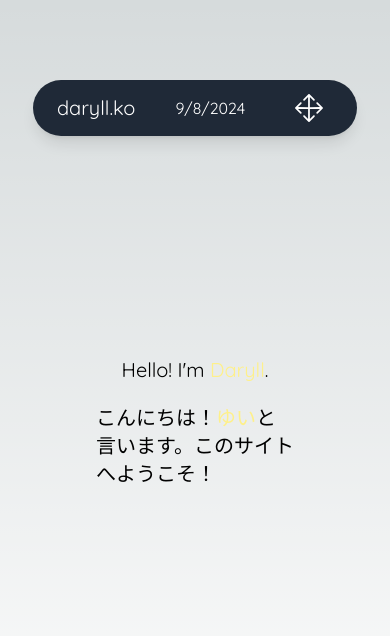
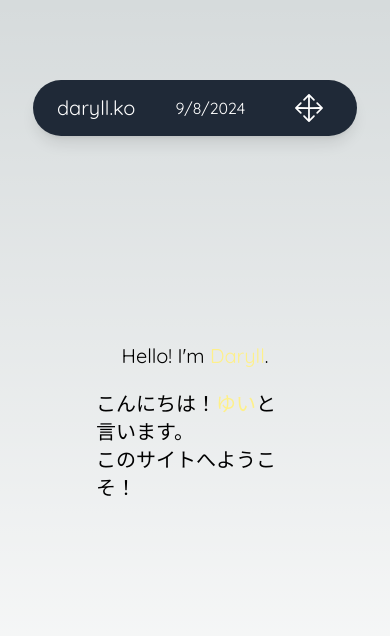
Before and after one commit to daryll-ko/daryll, a Next.js app: page / in a window 390 px wide. Shown: the top 636 px of the page. Built offline with nearby package versions, Linux system fonts and the light colour scheme; a web font is replaced by a local one.

Commit message:
update: make homepage text responsive

```diff
--- a/app/page.tsx
+++ b/app/page.tsx
@@ -6,9 +6,12 @@ export default function Home() {
       <p className="text-xl">
         Hello! I&apos;m <span className="text-yellow-200">Daryll</span>.
       </p>
-      <JP className="text-xl">
-        こんにちは！<span className="text-yellow-200">ゆい</span>
-        と言います。このサイトへようこそ！
+      <JP className="flex flex-col items-center md:block text-xl">
+        <span>
+          こんにちは！<span className="text-yellow-200">ゆい</span>
+          と言います。
+        </span>
+        <span>このサイトへようこそ！</span>
       </JP>
     </main>
   );
```
